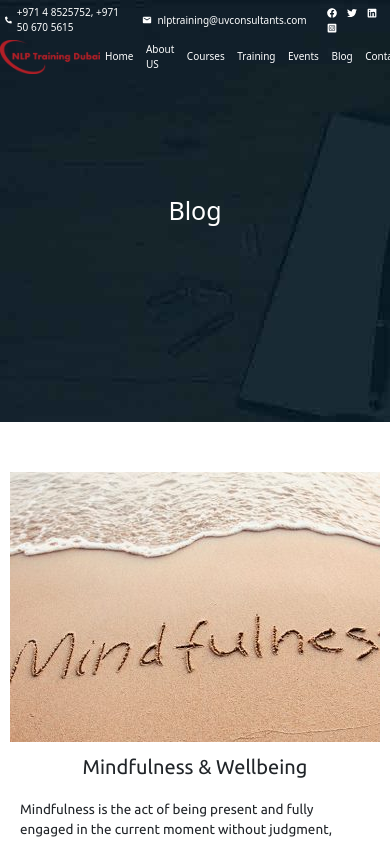
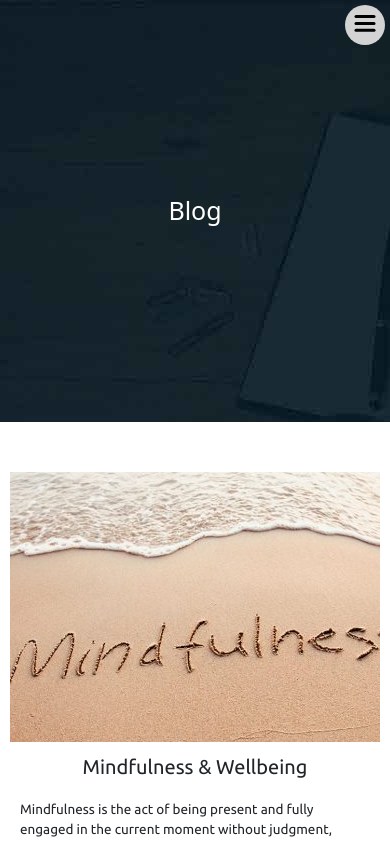
Before and after one commit to MERN-DEV-DEEPANSHU-PATEL/nlp-dubai, a React (Vite) app: page /blog in a window 390 px wide. Shown: the top 841 px of the page. Built offline with nearby package versions, Linux system fonts and the light colour scheme.

Commit message:
added sidebar

```diff
--- a/src/assets/ainmation/Navabar.tsx
+++ b/src/assets/ainmation/Navabar.tsx
@@ -27,3 +27,46 @@ export const contactVariants = {
     },
   },
 };
+
+export const SidebarVariants = {
+  open: {
+    clipPath: "circle(120rem at 12rem 12rem)",
+    transition: {
+      type: "spring",
+      stiffness: 20,
+    },
+  },
+  closed: {
+    clipPath: "circle(4rem at 35rem 5rem)",
+    transition: {
+      delay: 0.5,
+      type: "spring",
+      stiffness: 400,
+      damping: 40,
+    },
+  },
+};
+
+export const SidebarLinksVariants = {
+  open: {
+    transition: {
+      staggeredChildren: 0.1,
+    },
+  },
+  closed: {
+    transition: {
+      staggeredChildren: 0.05,
+      staggeredDirection: -1,
+    },
+  },
+};
+export const SidebarLinksItemVariants = {
+  open: {
+    y: 0,
+    opacity: 1,
+  },
+  closed: {
+    y: 50,
+    opacity: 0,
+  },
+};
--- a/src/components/header/Header.tsx
+++ b/src/components/header/Header.tsx
@@ -2,23 +2,21 @@ import { FaPhoneAlt } from "react-icons/fa";
 import "./Header.scss";
 import { MdEmail } from "react-icons/md";
 import { NavLink } from "react-router-dom";
-import { useEffect, useRef } from "react";
+import { useEffect, useRef, useState } from "react";
 import { animateScroll } from "react-scroll";
 import Sicons from "../social-icons/Sicons";
 import { motion } from "framer-motion";
 import { contactVariants, iconVariants } from "../../assets/ainmation/Navabar";
 import { links } from "./Links";
-import Navlink from "./NavLinks";
+import Sidebar from "../sidebar/Sidebar";
 const Header = () => {
   let hTopRef = useRef(null);
   let nav = useRef(null);
   let header = useRef(null);
-
+  const [mobileMenu, setMobileMenu] = useState(false);
   const scrollToTop = () => {
     animateScroll.scrollToTop({ duration: 300, smooth: "easeInOutQuad" });
   };
-
-  useEffect(() => {
   const handleScroll = () => {
     const scrollY = window.scrollY;
     const navTopHeight = hTopRef.current.clientHeight;
@@ -32,6 +30,12 @@ const Header = () => {
     }
   };
 
+  useEffect(() => {
+    if (window.innerWidth <= 1000) {
+      setMobileMenu(true);
+    } else {
+      setMobileMenu(false);
+    }
     window.addEventListener("scroll", handleScroll);
 
     return () => {
@@ -39,7 +43,9 @@ const Header = () => {
     };
   }, []);
 
-  return (
+  return mobileMenu ? (
+    <Sidebar scrollToTop={scrollToTop} />
+  ) : (
     <header ref={header}>
       <nav
         className={`nav ${
@@ -96,7 +102,7 @@ const Header = () => {
             </span>
             {links.map((item) => {
               return (
-                <span className="link">
+                <span key={item.id} className="link">
                   <NavLink
                     className="link-item"
                     onClick={scrollToTop}
@@ -138,5 +144,4 @@ const Header = () => {
     </header>
   );
 };
-
 export default Header;
--- /dev/null
+++ b/src/components/sidebar/Sidebar.scss
@@ -0,0 +1,57 @@
+.sidebar {
+  display: flex;
+  justify-content: center;
+  align-items: center;
+  flex-direction: column;
+  background-color: lightgrey;
+  color: black;
+
+  .sideNav {
+    position: fixed;
+    right: 0;
+    bottom: 0;
+    background-color: lightgrey;
+    width: 40rem;
+    height: 100%;
+    &-links {
+      font-size: 3.8rem;
+      position: absolute;
+      text-transform: capitalize;
+      width: 100%;
+      height: 100%;
+      display: flex;
+      justify-content: center;
+      align-items: center;
+      flex-direction: column;
+      gap: 2rem;
+
+      .link a {
+        color: rgba(0, 0, 0, 0.699);
+        transition: all ease-in-out 0.3s;
+        &:active {
+          translate: 10px;
+          color: black;
+          font-size: 3rem;
+        }
+      }
+    }
+  }
+
+  .toggleBtn {
+    width: 5rem;
+    height: 5rem;
+    position: fixed;
+    top: 2.5rem;
+    right: 2.5rem;
+    background-color: transparent;
+    border: none;
+    border-radius: 50%;
+  }
+}
+
+.link-dropdown {
+  display: none;
+}
+.active {
+  color: red;
+}
--- /dev/null
+++ b/src/components/sidebar/Sidebar.tsx
@@ -0,0 +1,77 @@
+import { motion } from "framer-motion";
+import "./Sidebar.scss";
+import ToggleBtn from "./toggleBtn/ToggleBtn";
+import { useState } from "react";
+import { NavLink } from "react-router-dom";
+import { links } from "../header/Links";
+import {
+  SidebarLinksItemVariants,
+  SidebarLinksVariants,
+  SidebarVariants,
+} from "../../assets/ainmation/Navabar";
+const Sidebar = ({ scrollToTop }) => {
+  const [open, setOpen] = useState(false);
+
+  return (
+    <motion.header className="sidebar" animate={open ? "open" : "closed"}>
+      <motion.nav className="sideNav" variants={SidebarVariants}>
+        <motion.div variants={SidebarLinksVariants} className="sideNav-links">
+          <motion.span variants={SidebarLinksItemVariants} className="link">
+            <NavLink className="link-item" to="/" onClick={scrollToTop}>
+              Home
+            </NavLink>
+          </motion.span>
+          <motion.span variants={SidebarLinksItemVariants} className="link">
+            <NavLink className="link-item" to="about" onClick={scrollToTop}>
+              About US
+            </NavLink>
+          </motion.span>
+          {links.map((item) => {
+            return (
+              <motion.span
+                key={item.id}
+                variants={SidebarLinksItemVariants}
+                className="link"
+              >
+                <NavLink
+                  className="link-item"
+                  onClick={scrollToTop}
+                  to={`${item.route}`}
+                >
+                  {item.heading}
+                </NavLink>
+                <div className="link-dropdown">
+                  <NavLink className="link-dropdown-item" to={`${item.route}`}>
+                    Go To {item.heading}
+                  </NavLink>
+                  {item.subHeadings.map((subitem) => (
+                    <NavLink
+                      className="link-dropdown-item"
+                      key={subitem.id}
+                      to={`${item.route}/${subitem.id}`}
+                    >
+                      {subitem.heading}
+                    </NavLink>
+                  ))}
+                </div>
+              </motion.span>
+            );
+          })}
+          <motion.span variants={SidebarLinksItemVariants} className="link">
+            <NavLink className="link-item" onClick={scrollToTop} to="/blog">
+              Blog
+            </NavLink>
+          </motion.span>
+          <motion.span variants={SidebarLinksItemVariants} className="link">
+            <NavLink className="link-item" onClick={scrollToTop} to="/contact">
+              Contact
+            </NavLink>
+          </motion.span>
+        </motion.div>
+      </motion.nav>
+      <ToggleBtn setOpen={setOpen} />
+    </motion.header>
+  );
+};
+
+export default Sidebar;
--- /dev/null
+++ b/src/components/sidebar/toggleBtn/ToggleBtn.tsx
@@ -0,0 +1,36 @@
+import { motion } from "framer-motion";
+const ToggleBtn = ({ setOpen }) => {
+  return (
+    <button className="toggleBtn" onClick={() => setOpen((prev) => !prev)}>
+      <svg width="23" height="23" viewBox="0 0 23 23">
+        <motion.path
+          strokeWidth={"3"}
+          stroke="black"
+          strokeLinecap="round"
+          variants={{
+            closed: { d: "M 2 2.5 L 20 2.5" },
+            open: { d: "M 3 16.5 L 17 2.5" },
+          }}
+        />
+        <motion.path
+          strokeWidth={"3"}
+          stroke="black"
+          strokeLinecap="round"
+          d="M 2 9.452 L 20 9.452"
+          variants={{ closed: { opacity: 1 }, open: { opacity: 0 } }}
+        />
+        <motion.path
+          strokeWidth={"3"}
+          stroke="black"
+          strokeLinecap="round"
+          variants={{
+            closed: { d: "M 2 16.346 L 20 16.346" },
+            open: { d: "M 3 2.5 L 17 16.346" },
+          }}
+        />
+      </svg>
+    </button>
+  );
+};
+
+export default ToggleBtn;
```
Lines whose indentation alone changed are shown as unchanged.
